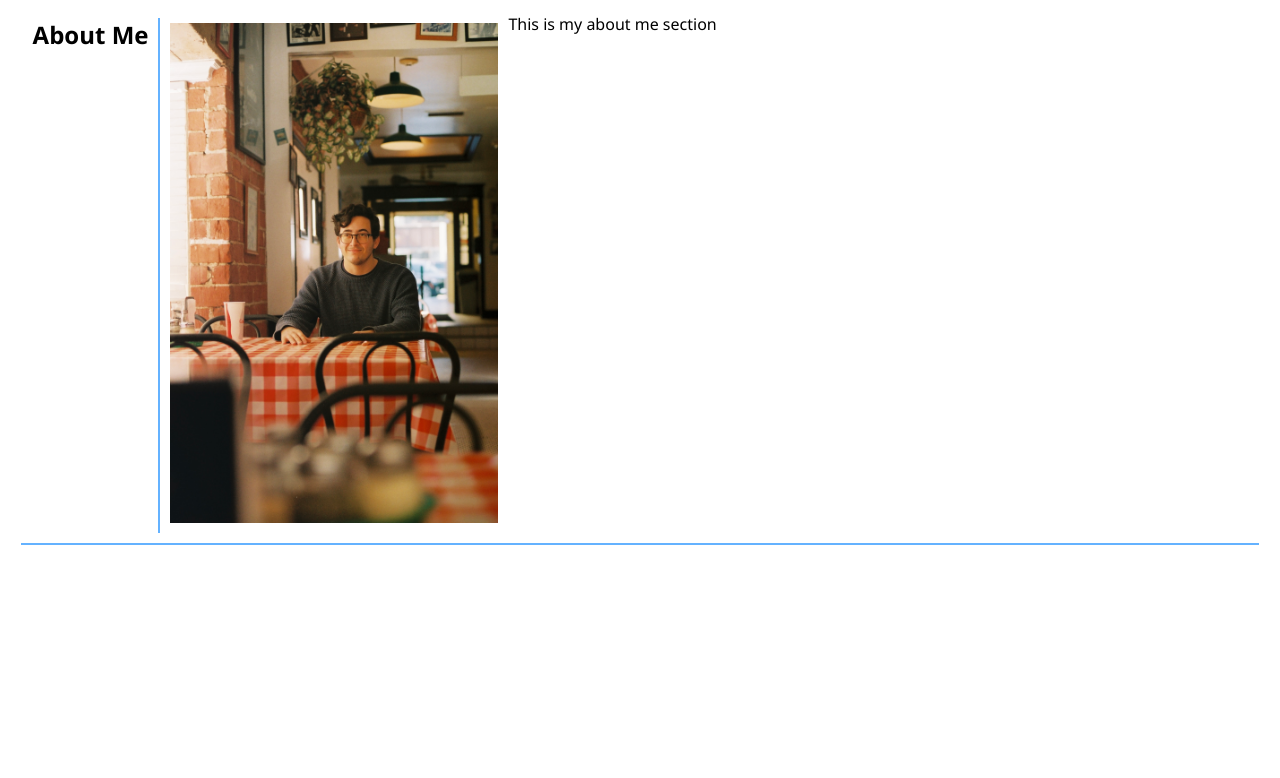
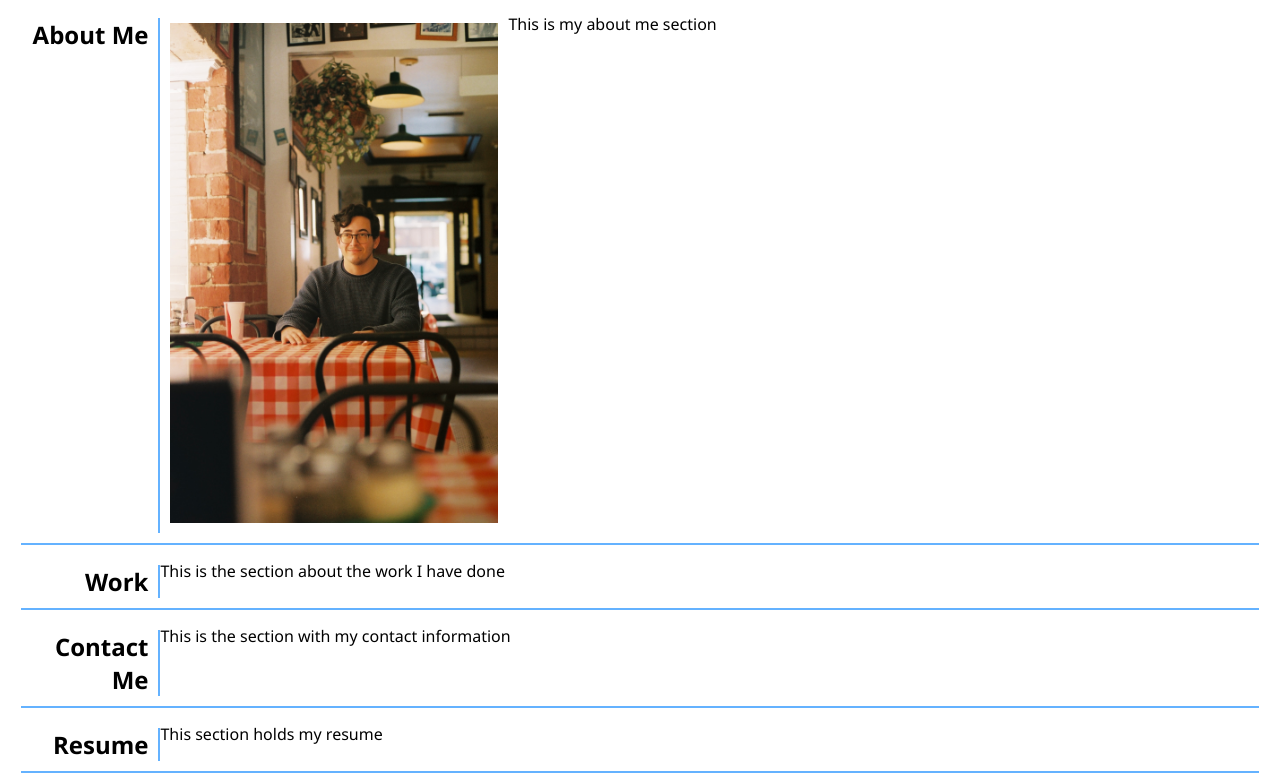
Before and after one commit to RCLobster/web-development-portfolio, a plain HTML site: page index.html in a window 1280 px wide. Shown: the part 85-863 px from the top of the page. Before the commit the page ends 800 px from the top, so only its background shows below. Drawn offline with Linux system fonts and the light colour scheme.

Commit message:
reformated rest of aside section to create individual sections for each piece

```diff
--- a/assets/style.css
+++ b/assets/style.css
@@ -77,9 +77,9 @@ aside {
     margin-left: 10px 10px;
 }
 
-/* #aboutMe {
+#jumpAboutMe {
 
-} */
+}
 
 #imgOfMe {
     height: 500px;
--- a/index.html
+++ b/index.html
@@ -22,23 +22,8 @@
     </header>
 
     <main>
-        <!-- SIDE BAR CONTENT -->
-        <!-- <aside>
-            <section>
-                <h2>About Me</h2>
-            </section>
-            <section>
-                <h2>Work</h2>
-            </section>
-            <section>
-                <h2>Contact Me</h2>
-            </section>
-            <section>
-                <h2>Resume</h2>
-            </section>
-        </aside> -->
-
         <!-- MAIN PAGE CONTENT BELOW -->
+        <!-- ABOUT ME -->
         <section class="card">
             <aside>
                 <h2>About Me</h2>
@@ -51,6 +36,45 @@
             <p>This is my about me section</p>
         </section>
 
+        <!-- MY WORK -->
+        <section class="card">
+            <aside>
+                <h2>Work</h2>
+            </aside>
+
+            <!-- <div >
+                IMAGE GOES HERE
+            </div> -->
+
+            <p>This is the section about the work I have done</p>
+        </section>
+
+        <!-- CONTACT ME -->
+        <section class="card">
+            <aside>
+                <h2>Contact Me</h2>
+            </aside>
+
+            <!-- <div >
+                IMAGE GOES HERE
+            </div> -->
+
+            <p>This is the section with my contact information</p>
+        </section>
+
+        <!-- RESUME -->
+        <section class="card">
+        <aside>
+            <h2>Resume</h2>
+        </aside>
+
+        <!-- <div >
+            IMAGE GOES HERE
+        </div> -->
+
+        <p>This section holds my resume</p>
+    </section>
+
     </main>
 </body>
 </html>
```
